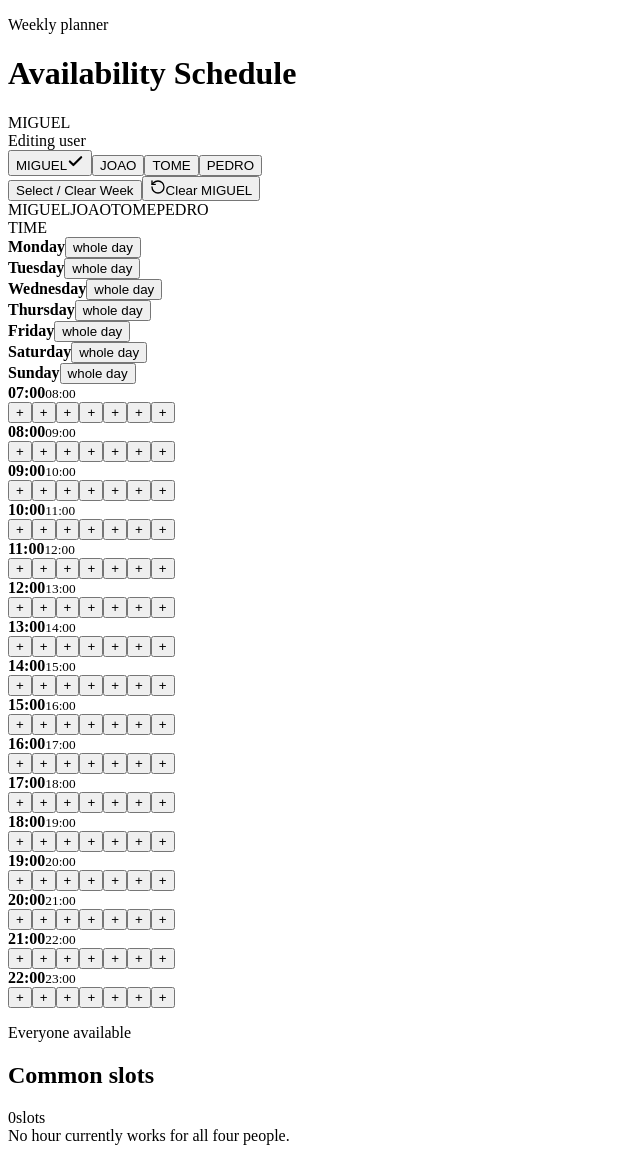
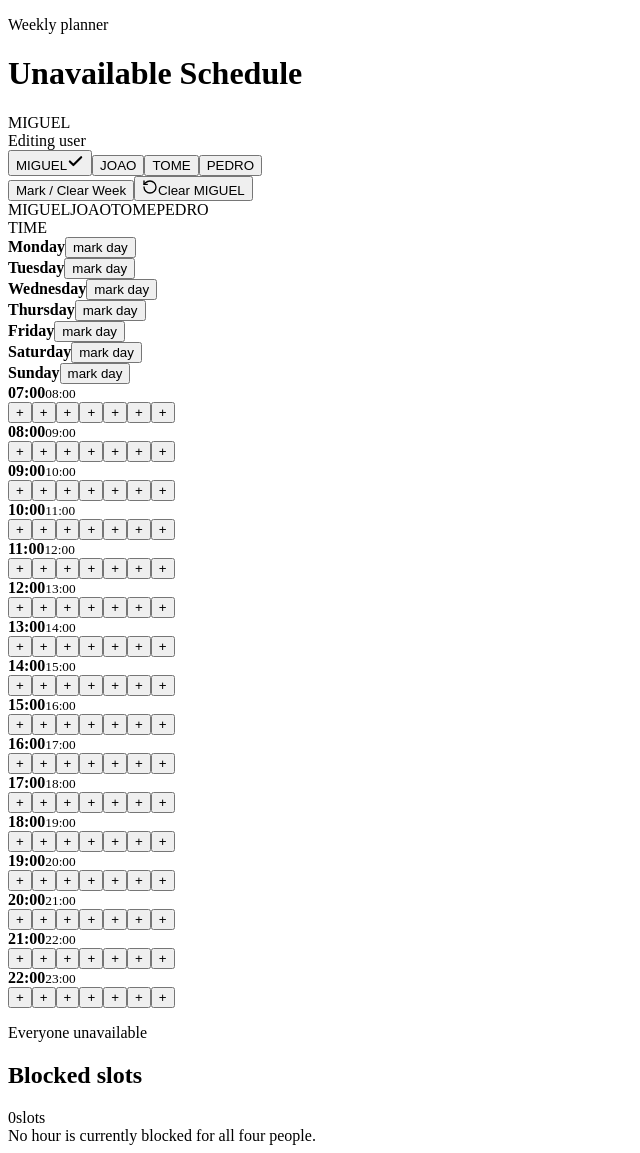
Before and after one commit to MiguelRioss/weekly-availability, a React (Vite) app: page / in a window 1280 px wide. Shown: the whole page, without its empty margins (0-640 px from the left). Built offline with nearby package versions, Linux system fonts and the light colour scheme; the HTML template or start-up script is replaced by a standard one.

Commit message:
Track unavailable times instead of available times

```diff
--- a/index.html
+++ b/index.html
@@ -3,11 +3,11 @@
   <head>
     <meta charset="UTF-8" />
     <meta name="viewport" content="width=device-width, initial-scale=1.0" />
-    <meta
-      name="description"
-      content="Weekly availability scheduler for Miguel, Joao, Tome and Pedro"
+      <meta
+        name="description"
+      content="Weekly unavailability scheduler for Miguel, Joao, Tome and Pedro"
     />
-    <title>Weekly Availability</title>
+    <title>Weekly Unavailability</title>
   </head>
   <body>
     <div id="root"></div>
--- a/src/App.jsx
+++ b/src/App.jsx
@@ -20,7 +20,7 @@ const DAYS = [
 
 const START_HOUR = 7;
 const END_HOUR = 23;
-const STORAGE_KEY = "weekly-availability";
+const STORAGE_KEY = "weekly-unavailability";
 
 const HOURS = Array.from({ length: END_HOUR - START_HOUR }, (_, index) => {
   const hour = START_HOUR + index;
@@ -32,7 +32,7 @@ const HOURS = Array.from({ length: END_HOUR - START_HOUR }, (_, index) => {
   };
 });
 
-function getEmptyAvailability() {
+function getEmptyUnavailability() {
   return Object.fromEntries(
     DAYS.map((day) => [
       day,
@@ -41,8 +41,8 @@ function getEmptyAvailability() {
   );
 }
 
-function normalizeAvailability(value) {
-  const base = getEmptyAvailability();
+function normalizeUnavailability(value) {
+  const base = getEmptyUnavailability();
   const userIds = new Set(USERS.map((user) => user.id));
 
   for (const day of DAYS) {
@@ -58,12 +58,12 @@ function normalizeAvailability(value) {
   return base;
 }
 
-function loadAvailability() {
+function loadUnavailability() {
   try {
     const saved = localStorage.getItem(STORAGE_KEY);
-    return saved ? normalizeAvailability(JSON.parse(saved)) : getEmptyAvailability();
+    return saved ? normalizeUnavailability(JSON.parse(saved)) : getEmptyUnavailability();
   } catch {
-    return getEmptyAvailability();
+    return getEmptyUnavailability();
   }
 }
 
@@ -79,20 +79,20 @@ function UserBadge({ user, compact = false }) {
   );
 }
 
-function AvailabilityCell({ day, hour, selectedUser, availableUsers, onToggle }) {
-  const users = USERS.filter((user) => availableUsers.includes(user.id));
-  const selected = availableUsers.includes(selectedUser);
-  const everyoneAvailable = users.length === USERS.length;
+function UnavailabilityCell({ day, hour, selectedUser, unavailableUsers, onToggle }) {
+  const users = USERS.filter((user) => unavailableUsers.includes(user.id));
+  const selected = unavailableUsers.includes(selectedUser);
+  const everyoneUnavailable = users.length === USERS.length;
   const label =
     users.length === 0
-      ? `${day} ${hour}:00, nobody available`
-      : `${day} ${hour}:00, available: ${users.map((user) => user.name).join(", ")}`;
+      ? `${day} ${hour}:00, nobody marked unavailable`
+      : `${day} ${hour}:00, unavailable: ${users.map((user) => user.name).join(", ")}`;
 
   return (
     <button
       type="button"
       className={`availability-cell ${selected ? "selected-by-current-user" : ""} ${
-        everyoneAvailable ? "everyone-available" : ""
+        everyoneUnavailable ? "everyone-available" : ""
       }`}
       onClick={() => onToggle(day, hour)}
       aria-label={label}
@@ -121,7 +121,7 @@ function AvailabilityCell({ day, hour, selectedUser, availableUsers, onToggle })
         </span>
       )}
 
-      {everyoneAvailable && (
+      {everyoneUnavailable && (
         <span className="all-badge">
           <Users size={11} />
           ALL 4
@@ -133,11 +133,11 @@ function AvailabilityCell({ day, hour, selectedUser, availableUsers, onToggle })
 
 export default function App() {
   const [selectedUser, setSelectedUser] = useState("MIGUEL");
-  const [availability, setAvailability] = useState(loadAvailability);
+  const [unavailability, setUnavailability] = useState(loadUnavailability);
 
   useEffect(() => {
-    localStorage.setItem(STORAGE_KEY, JSON.stringify(availability));
-  }, [availability]);
+    localStorage.setItem(STORAGE_KEY, JSON.stringify(unavailability));
+  }, [unavailability]);
 
   const selectedUserData = useMemo(
     () => USERS.find((user) => user.id === selectedUser),
@@ -149,20 +149,20 @@ export default function App() {
 
     for (const day of DAYS) {
       for (const { hour, label } of HOURS) {
-        if (availability[day][hour].length === USERS.length) {
+        if (unavailability[day][hour].length === USERS.length) {
           slots.push({ day, hour, label });
         }
       }
     }
 
     return slots;
-  }, [availability]);
+  }, [unavailability]);
 
-  function toggleAvailability(day, hour) {
-    setAvailability((current) => {
+  function toggleUnavailability(day, hour) {
+    setUnavailability((current) => {
       const currentUsers = current[day][hour];
-      const isAvailable = currentUsers.includes(selectedUser);
-      const updatedUsers = isAvailable
+      const isUnavailable = currentUsers.includes(selectedUser);
+      const updatedUsers = isUnavailable
         ? currentUsers.filter((user) => user !== selectedUser)
         : [...currentUsers, selectedUser];
 
@@ -177,7 +177,7 @@ export default function App() {
   }
 
   function updateAllSlots(updater) {
-    setAvailability((current) => {
+    setUnavailability((current) => {
       const updated = structuredClone(current);
 
       for (const day of DAYS) {
@@ -195,7 +195,7 @@ export default function App() {
   }
 
   function markWholeDay(day) {
-    setAvailability((current) => {
+    setUnavailability((current) => {
       const updated = structuredClone(current);
       const everySlotSelected = HOURS.every(({ hour }) =>
         updated[day][hour].includes(selectedUser),
@@ -216,7 +216,7 @@ export default function App() {
 
   function markAllWeek() {
     const everySlotSelected = DAYS.every((day) =>
-      HOURS.every(({ hour }) => availability[day][hour].includes(selectedUser)),
+      HOURS.every(({ hour }) => unavailability[day][hour].includes(selectedUser)),
     );
 
     updateAllSlots((slot) =>
@@ -233,13 +233,13 @@ export default function App() {
       <header className="topbar">
         <div>
           <p className="eyebrow">Weekly planner</p>
-          <h1>Availability Schedule</h1>
+          <h1>Unavailable Schedule</h1>
         </div>
         <UserBadge user={selectedUserData} />
       </header>
 
       <main className="content">
-        <section className="control-panel" aria-label="Availability controls">
+        <section className="control-panel" aria-label="Unavailability controls">
           <div className="control-section">
             <span className="control-label">Editing user</span>
             <div className="user-selector">
@@ -261,7 +261,7 @@ export default function App() {
 
           <div className="global-actions">
             <button type="button" className="secondary-button" onClick={markAllWeek}>
-              Select / Clear Week
+              Mark / Clear Week
             </button>
             <button type="button" className="danger-button" onClick={clearSelectedUser}>
               <RotateCcw size={16} />
@@ -288,7 +288,7 @@ export default function App() {
                     className="whole-day-button"
                     onClick={() => markWholeDay(day)}
                   >
-                    whole day
+                    mark day
                   </button>
                 </div>
               ))}
@@ -299,13 +299,13 @@ export default function App() {
                   <small>{endLabel}</small>
                 </div>,
                 ...DAYS.map((day) => (
-                  <AvailabilityCell
+                  <UnavailabilityCell
                     key={`${day}-${hour}`}
                     day={day}
                     hour={hour}
                     selectedUser={selectedUser}
-                    availableUsers={availability[day][hour]}
-                    onToggle={toggleAvailability}
+                    unavailableUsers={unavailability[day][hour]}
+                    onToggle={toggleUnavailability}
                   />
                 )),
               ])}
@@ -313,11 +313,11 @@ export default function App() {
           </div>
         </section>
 
-        <section className="common-section" aria-label="Common availability">
+        <section className="common-section" aria-label="Common unavailability">
           <div className="common-heading">
             <div>
-              <p className="eyebrow">Everyone available</p>
-              <h2>Common slots</h2>
+              <p className="eyebrow">Everyone unavailable</p>
+              <h2>Blocked slots</h2>
             </div>
             <div className="common-count">
               {commonSlots.length}
@@ -326,7 +326,7 @@ export default function App() {
           </div>
 
           {commonSlots.length === 0 ? (
-            <div className="no-common">No hour currently works for all four people.</div>
+            <div className="no-common">No hour is currently blocked for all four people.</div>
           ) : (
             <div className="common-list">
               {commonSlots.map((slot) => (
```
Also changed, not shown: 1 other file (tests, documents, lock files or other folders).
